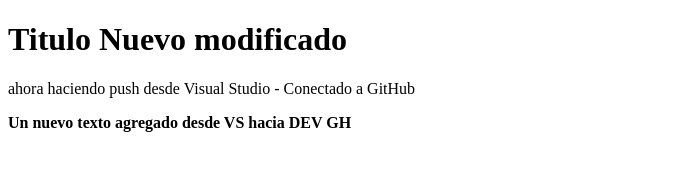
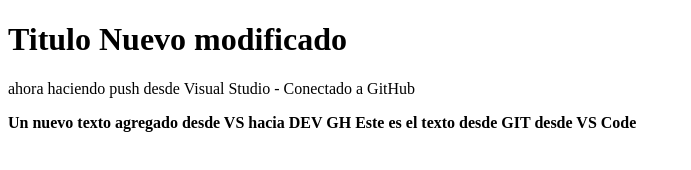
Before and after one commit to darwinsg/hello-world-git, a plain HTML site: page index.html in a window 1280 px wide. Shown: the whole page, without its empty margins (0-691 px from the left). Drawn offline with Linux system fonts and the light colour scheme.

Commit message:
Agregando un nuevo cambio en DEV

```diff
--- a/index.html
+++ b/index.html
@@ -11,6 +11,8 @@
     <div>
         <p>ahora haciendo push desde Visual Studio - Conectado a GitHub</p>
         <b>Un nuevo texto agregado desde VS hacia DEV GH</b>
+
+        <strong>Este es el texto desde GIT desde VS Code</strong>
     </div>
 </body>
 </html>
```
